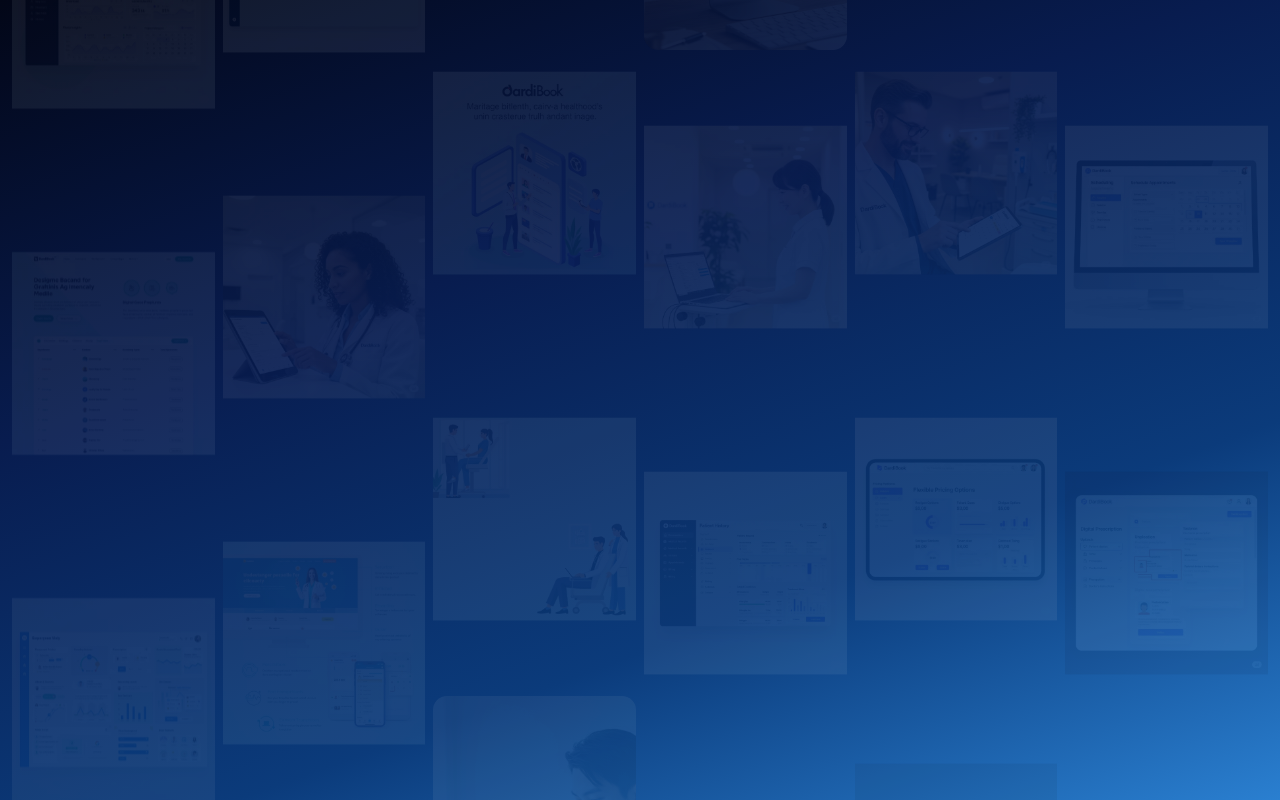
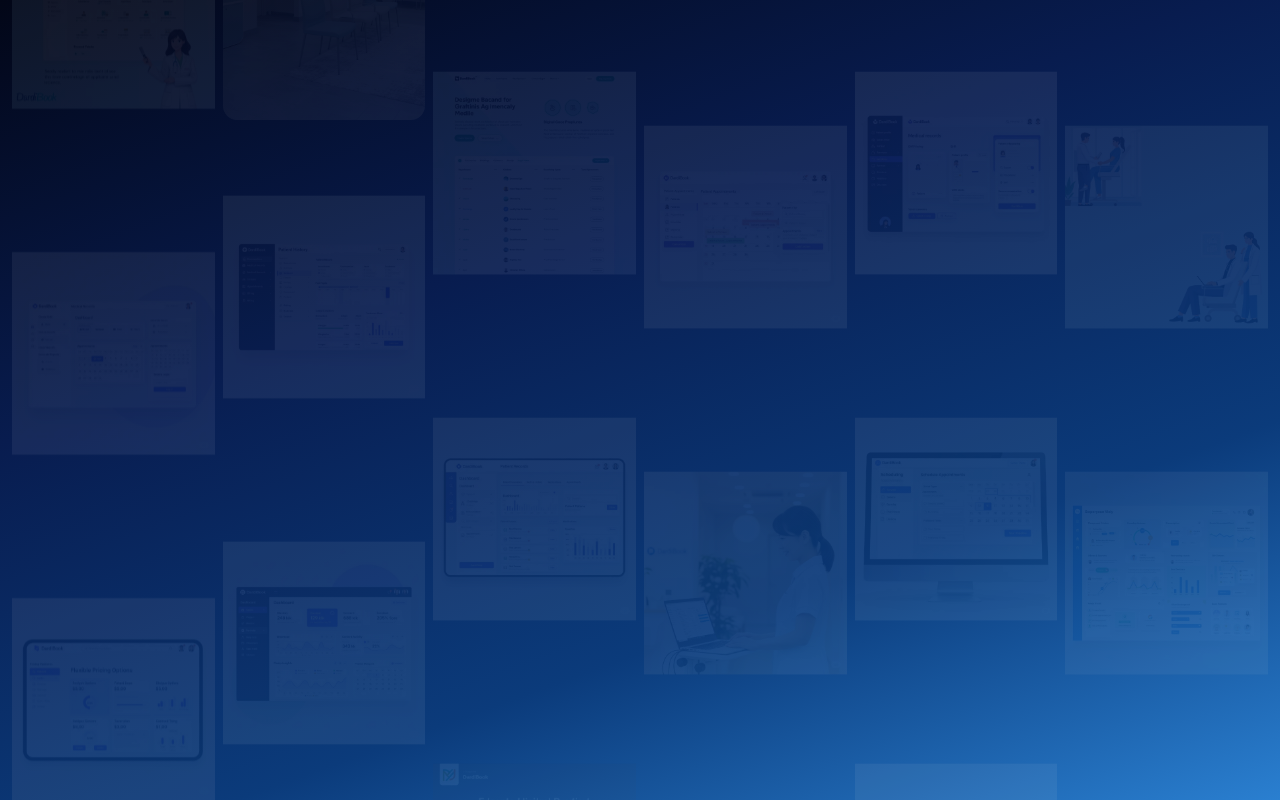
Before and after one commit to shrey714/DB-Marquee-Frame, a React (Vite) app: page / in a window 1280 px wide. Built offline with nearby package versions, Linux system fonts and the light colour scheme.

Commit message:
get random images

```diff
--- a/src/App.tsx
+++ b/src/App.tsx
@@ -1,4 +1,23 @@
 import "./App.css";
+
+type Review = { img: string };
+
+function splitIntoRandomRows(reviews: Review[], rows: number = 6): Review[][] {
+  if (reviews.length < rows * 6) {
+    throw new Error("Not enough images to fill all rows with 6 unique images.");
+  }
+
+  // Shuffle the array
+  const shuffled = [...reviews].sort(() => Math.random() - 0.5);
+
+  // Split into chunks of 6
+  const result: Review[][] = [];
+  for (let i = 0; i < rows; i++) {
+    result.push(shuffled.slice(i * 6, (i + 1) * 6));
+  }
+
+  return result;
+}
 
 function App() {
   return (
@@ -19,7 +38,7 @@ export default App;
 import { cn } from "@/lib/utils";
 import { Marquee } from "@/components/magicui/marquee";
 
-const reviews = [
+const reviews: { img: string }[] = [
   {
     img: "/23.webp",
   },
@@ -130,12 +149,9 @@ const reviews = [
   },
 ];
 
-const firstRow = reviews.slice(0, 6);
-const secondRow = reviews.slice(6, 12);
-const thirdRow = reviews.slice(12, 18);
-const fourthRow = reviews.slice(18, 24);
-const fifthRow = reviews.slice(24, 30);
-const sixthRow = reviews.slice(30, 36);
+const rows = splitIntoRandomRows(reviews);
+
+const [firstRow, secondRow, thirdRow, fourthRow, fifthRow, sixthRow] = rows;
 
 const ReviewCard = ({ img }: { img: string }) => {
   return (
```
